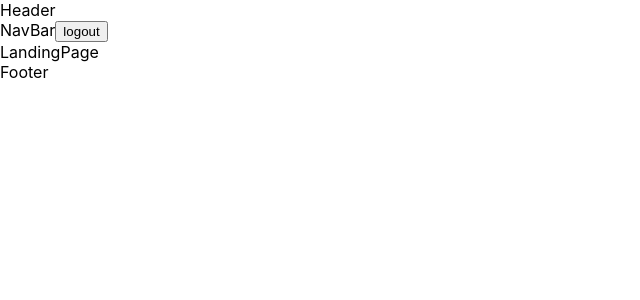
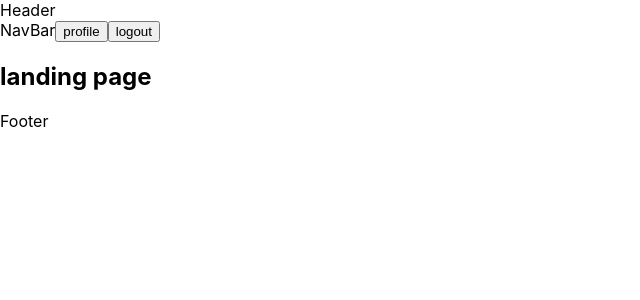
Before and after one commit to bvcage/travel-shepherd, a React (Create React App) app in the folder client/: page /home in a window 1280 px wide. Shown: the top 300 px of the page, without its empty margins (0-640 px from the left). Built offline with nearby package versions, Linux system fonts and the light colour scheme; no server answers; sample sign-in values are in the browser's storage.

Commit message:
setup user profile

```diff
--- a/client/src/App.js
+++ b/client/src/App.js
@@ -7,6 +7,7 @@ import LandingPage from './pages/LandingPage'
 import Template from './pages/Template'
 import Login from './components/Login'
 import Signup from './components/Signup'
+import UserProfile from './pages/UserProfile'
 
 const selectUser = state => state.user
 
@@ -31,6 +32,7 @@ function App () {
             </Route>
             <Route path='/home' element={!!user.id ? <Template /> : <Navigate to='/welcome' />}>
                <Route index element={<LandingPage />} />
+               <Route path=':username' element={<UserProfile />} />
             </Route>
          </Routes>
       </Router>
--- a/client/src/components/NavBar.jsx
+++ b/client/src/components/NavBar.jsx
@@ -1,9 +1,16 @@
 import React from 'react'
+import { useNavigate } from 'react-router-dom'
+import { useSelector } from 'react-redux'
 import LogoutBtn from './buttons/LogoutBtn'
 
+const selectUsername = state => state.user.username
+
 function NavBar (props) {
+   const navigate = useNavigate()
+   const username = useSelector(selectUsername)
    return (
       <nav>NavBar
+         <button onClick={() => navigate(`/home/${username}`)}>profile</button>
          <LogoutBtn />
       </nav>
    )
--- a/client/src/pages/LandingPage.jsx
+++ b/client/src/pages/LandingPage.jsx
@@ -2,7 +2,9 @@ import React from 'react'
 
 function LandingPage (props) {
    return (
-      <div>LandingPage</div>
+      <div>
+         <h2>landing page</h2>
+      </div>
    )
 }
 
--- /dev/null
+++ b/client/src/pages/UserProfile.jsx
@@ -0,0 +1,17 @@
+import React from 'react'
+import { useSelector } from 'react-redux'
+import { useParams } from 'react-router-dom'
+
+const selectUser = state => state.user
+
+function UserProfile (props) {
+   const params = useParams()
+   const user = useSelector(selectUser)
+   return (
+      <div>
+         <h2>{user.username} Profile</h2>
+      </div>
+   )
+}
+
+export default UserProfile
```
